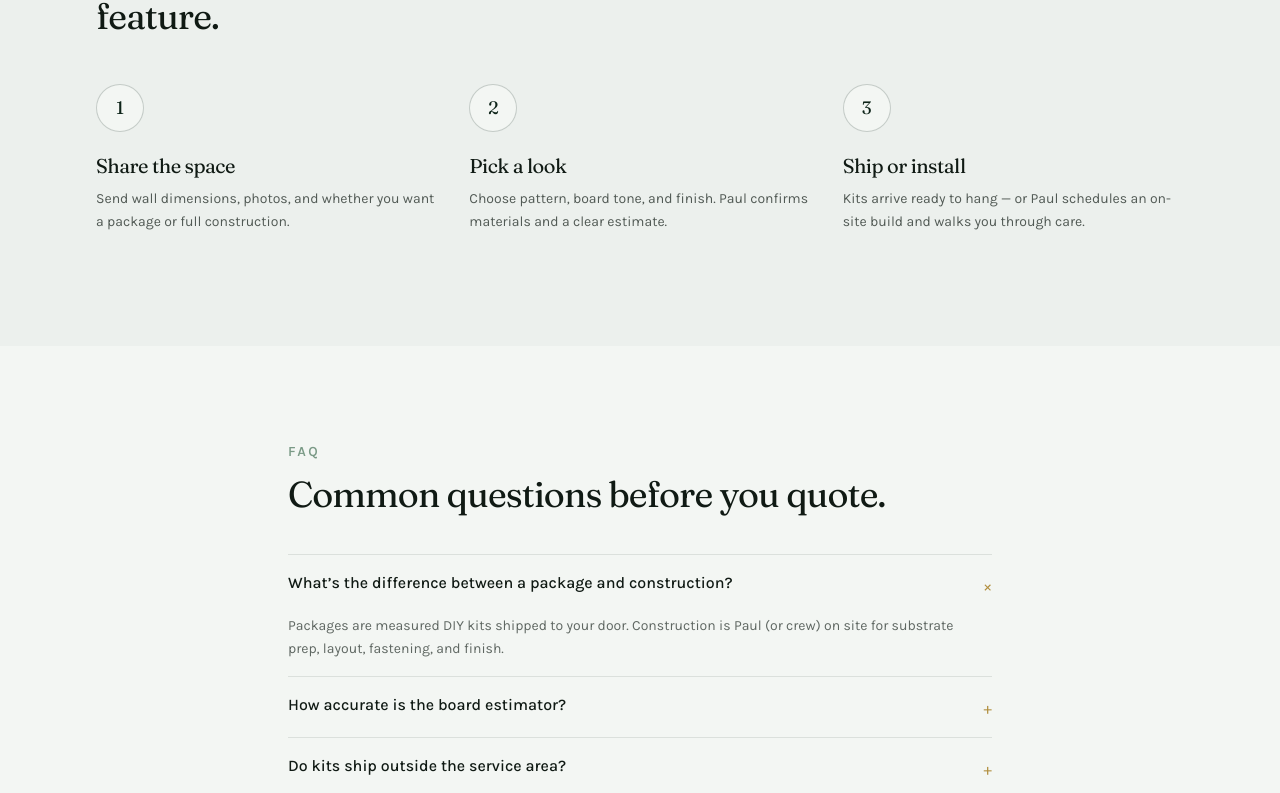
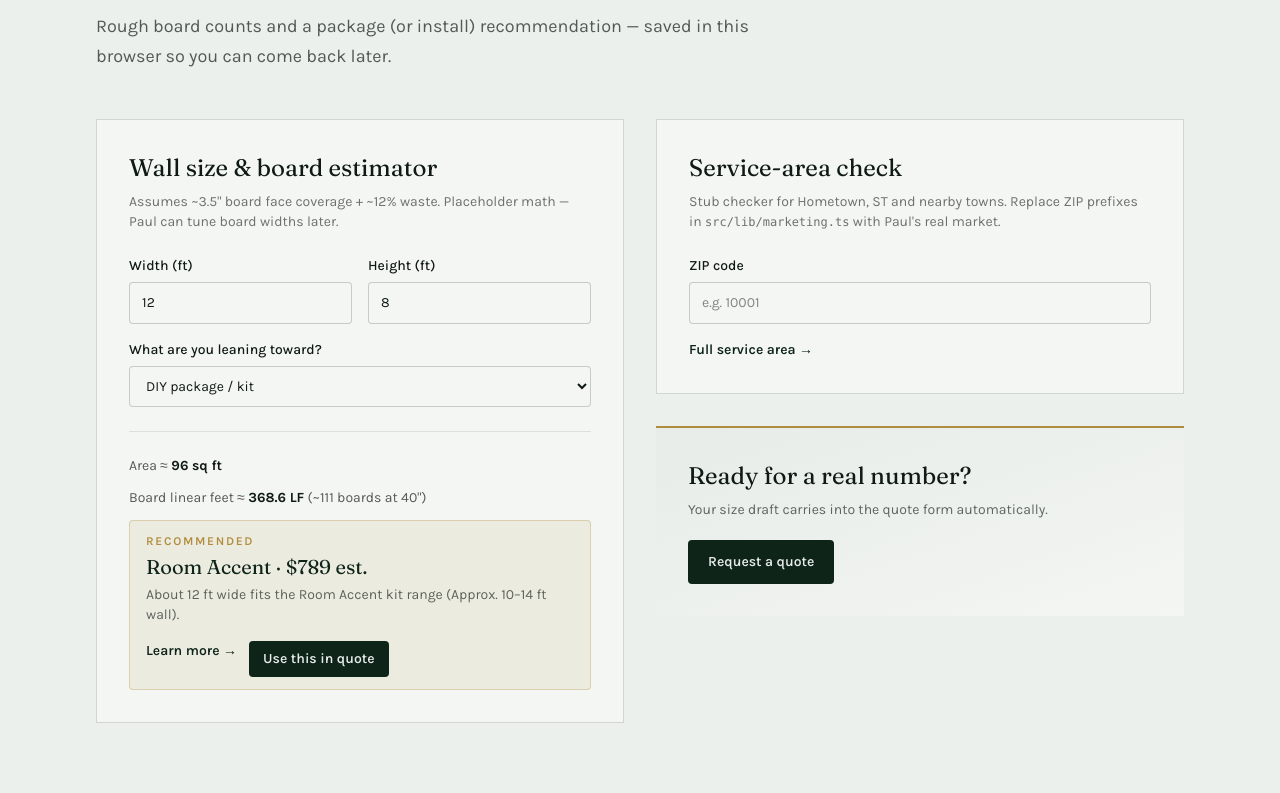
Before and after one commit to bearpixelmedia/pauls-pallet-walls, a Next.js app: page / in a window 1280 px wide. Shown: the part 4307-5100 px from the top of the page. Built offline with nearby package versions, Linux system fonts and the light colour scheme.

Commit message:
Add WallTools estimator and service-area checker

```diff
--- /dev/null
+++ b/src/components/WallTools.tsx
@@ -0,0 +1,256 @@
+"use client";
+
+import Link from "next/link";
+import { useEffect, useMemo, useState } from "react";
+import { estimateWall, type ProjectType } from "@/lib/packages";
+import {
+  STORAGE_KEYS,
+  readJson,
+  writeJson,
+  type SavedEstimate,
+} from "@/lib/persist";
+import { SERVICE_ZIP_PREFIXES } from "@/lib/marketing";
+import { site } from "@/lib/site";
+
+const inputClass =
+  "w-full rounded-sm border border-pine/20 bg-paper px-3 py-2.5 outline-none transition-colors focus:border-brass";
+
+export function WallTools() {
+  const [widthFt, setWidthFt] = useState("12");
+  const [heightFt, setHeightFt] = useState("8");
+  const [projectType, setProjectType] = useState<ProjectType>("package");
+  const [zip, setZip] = useState("");
+  const [areaResult, setAreaResult] = useState<"idle" | "in" | "ship" | "ask">(
+    "idle",
+  );
+
+  useEffect(() => {
+    const saved = readJson<SavedEstimate>(STORAGE_KEYS.estimate);
+    if (!saved) return;
+    if (saved.widthFt) setWidthFt(saved.widthFt);
+    if (saved.heightFt) setHeightFt(saved.heightFt);
+    if (
+      saved.projectType === "package" ||
+      saved.projectType === "construction" ||
+      saved.projectType === "commercial"
+    ) {
+      setProjectType(saved.projectType);
+    }
+  }, []);
+
+  useEffect(() => {
+    writeJson(STORAGE_KEYS.estimate, {
+      widthFt,
+      heightFt,
+      projectType,
+      updatedAt: new Date().toISOString(),
+    } satisfies SavedEstimate);
+  }, [widthFt, heightFt, projectType]);
+
+  const estimate = useMemo(
+    () =>
+      estimateWall({
+        widthFt: Number(widthFt),
+        heightFt: Number(heightFt),
+        projectType,
+      }),
+    [widthFt, heightFt, projectType],
+  );
+
+  function checkZip(value: string) {
+    const digits = value.replace(/\D/g, "");
+    if (digits.length < 3) {
+      setAreaResult("idle");
+      return;
+    }
+    const prefix = digits.slice(0, 3);
+    if (SERVICE_ZIP_PREFIXES.some((p) => prefix.startsWith(p))) {
+      setAreaResult("in");
+    } else if (projectType === "package") {
+      setAreaResult("ship");
+    } else {
+      setAreaResult("ask");
+    }
+  }
+
+  return (
+    <section id="tools" className="relative bg-ash/50 py-20 sm:py-28">
+      <div className="absolute inset-x-0 top-0 h-px bg-gradient-to-r from-transparent via-brass/40 to-transparent" />
+      <div className="mx-auto max-w-6xl px-5 sm:px-8">
+        <div className="max-w-2xl">
+          <p className="text-sm font-semibold uppercase tracking-[0.18em] text-sage">
+            Helpful tools
+          </p>
+          <h2 className="mt-3 font-display text-3xl tracking-tight text-ink sm:text-4xl">
+            Size the wall. Pick a path.
+          </h2>
+          <p className="mt-4 text-lg leading-relaxed text-ink/70">
+            Rough board counts and a package (or install) recommendation —
+            saved in this browser so you can come back later.
+          </p>
+        </div>
+
+        <div className="mt-12 grid gap-8 lg:grid-cols-2">
+          <div className="border border-pine/15 bg-paper p-6 sm:p-8">
+            <h3 className="font-display text-2xl text-ink">
+              Wall size &amp; board estimator
+            </h3>
+            <p className="mt-2 text-sm text-ink/60">
+              Assumes ~{3.5}&quot; board face coverage + ~12% waste. Placeholder
+              math — Paul can tune board widths later.
+            </p>
+            <div className="mt-6 grid gap-4 sm:grid-cols-2">
+              <label className="block text-sm">
+                <span className="mb-1.5 block font-medium text-ink">
+                  Width (ft)
+                </span>
+                <input
+                  inputMode="decimal"
+                  value={widthFt}
+                  onChange={(e) => setWidthFt(e.target.value)}
+                  className={inputClass}
+                />
+              </label>
+              <label className="block text-sm">
+                <span className="mb-1.5 block font-medium text-ink">
+                  Height (ft)
+                </span>
+                <input
+                  inputMode="decimal"
+                  value={heightFt}
+                  onChange={(e) => setHeightFt(e.target.value)}
+                  className={inputClass}
+                />
+              </label>
+            </div>
+            <label className="mt-4 block text-sm">
+              <span className="mb-1.5 block font-medium text-ink">
+                What are you leaning toward?
+              </span>
+              <select
+                value={projectType}
+                onChange={(e) => setProjectType(e.target.value as ProjectType)}
+                className={inputClass}
+              >
+                <option value="package">DIY package / kit</option>
+                <option value="construction">On-site construction</option>
+                <option value="commercial">Commercial space</option>
+              </select>
+            </label>
+
+            {estimate ? (
+              <div className="mt-6 space-y-3 border-t border-pine/10 pt-6 animate-fade-in">
+                <p className="text-sm text-ink/70">
+                  Area ≈{" "}
+                  <strong className="text-ink">{estimate.areaSqFt} sq ft</strong>
+                </p>
+                <p className="text-sm text-ink/70">
+                  Board linear feet ≈{" "}
+                  <strong className="text-ink">{estimate.boardLinearFt} LF</strong>{" "}
+                  (~{estimate.boardCount40} boards at 40&quot;)
+                </p>
+                <div className="rounded-sm border border-brass/30 bg-brass/10 px-4 py-3">
+                  <p className="text-xs font-semibold uppercase tracking-[0.14em] text-brass">
+                    Recommended
+                  </p>
+                  <p className="mt-1 font-display text-xl text-pine">
+                    {estimate.recommended.name}
+                    {estimate.recommended.price
+                      ? ` · ${estimate.recommended.price} est.`
+                      : ""}
+                  </p>
+                  <p className="mt-1 text-sm text-ink/65">
+                    {estimate.recommended.reason}
+                  </p>
+                  <div className="mt-4 flex flex-wrap gap-3">
+                    <Link
+                      href={estimate.recommended.href}
+                      className="text-sm font-semibold text-pine hover:underline"
+                    >
+                      Learn more →
+                    </Link>
+                    <a
+                      href="#quote"
+                      className="inline-flex rounded-sm bg-pine px-3.5 py-2 text-sm font-semibold text-ash hover:bg-canopy"
+                    >
+                      Use this in quote
+                    </a>
+                  </div>
+                </div>
+              </div>
+            ) : (
+              <p className="mt-6 text-sm text-ink/50">
+                Enter width and height greater than zero.
+              </p>
+            )}
+          </div>
+
+          <div className="flex flex-col gap-8">
+            <div className="border border-pine/15 bg-paper p-6 sm:p-8">
+              <h3 className="font-display text-2xl text-ink">
+                Service-area check
+              </h3>
+              <p className="mt-2 text-sm text-ink/60">
+                Stub checker for {site.location.areaLabel}. Replace ZIP prefixes
+                in <code className="text-xs">src/lib/marketing.ts</code> with
+                Paul&apos;s real market.
+              </p>
+              <label className="mt-6 block text-sm">
+                <span className="mb-1.5 block font-medium text-ink">ZIP code</span>
+                <input
+                  inputMode="numeric"
+                  autoComplete="postal-code"
+                  placeholder="e.g. 10001"
+                  value={zip}
+                  onChange={(e) => {
+                    setZip(e.target.value);
+                    checkZip(e.target.value);
+                  }}
+                  className={inputClass}
+                />
+              </label>
+              {areaResult === "in" ? (
+                <p className="mt-4 text-sm text-pine">
+                  Looks like core service area — packages and installs welcome.
+                </p>
+              ) : null}
+              {areaResult === "ship" ? (
+                <p className="mt-4 text-sm text-ink/70">
+                  Outside the stub install radius — kits can still ship. Ask
+                  about travel for construction.
+                </p>
+              ) : null}
+              {areaResult === "ask" ? (
+                <p className="mt-4 text-sm text-ink/70">
+                  Outside the stub radius for installs — request a quote and
+                  we&apos;ll confirm travel.
+                </p>
+              ) : null}
+              <Link
+                href="/service-area"
+                className="mt-4 inline-flex text-sm font-semibold text-pine hover:underline"
+              >
+                Full service area →
+              </Link>
+            </div>
+
+            <div className="border-t-2 border-brass bg-gradient-to-br from-ash/80 to-paper p-6 sm:p-8">
+              <h3 className="font-display text-2xl text-ink">
+                Ready for a real number?
+              </h3>
+              <p className="mt-2 text-sm text-ink/65">
+                Your size draft carries into the quote form automatically.
+              </p>
+              <a
+                href="#quote"
+                className="mt-5 inline-flex rounded-sm bg-pine px-5 py-3 text-sm font-semibold text-ash hover:bg-canopy"
+              >
+                Request a quote
+              </a>
+            </div>
+          </div>
+        </div>
+      </div>
+    </section>
+  );
+}
```
